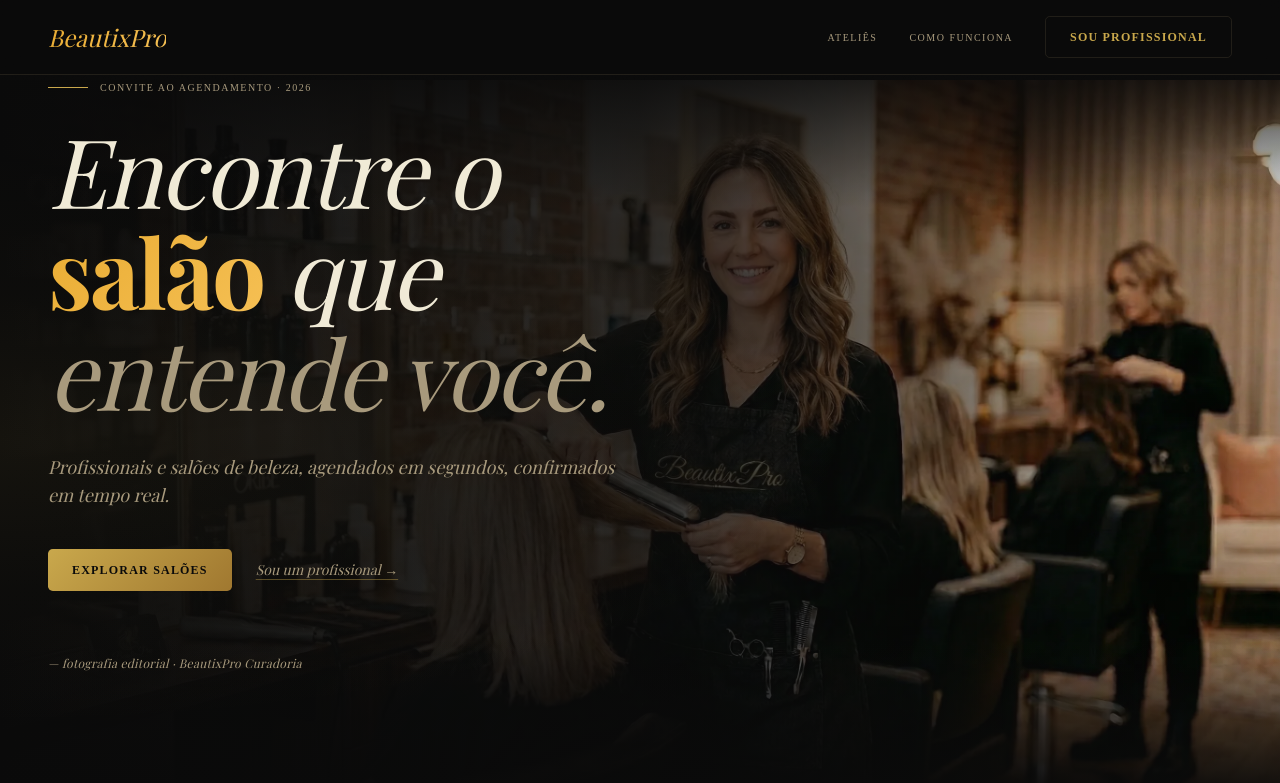
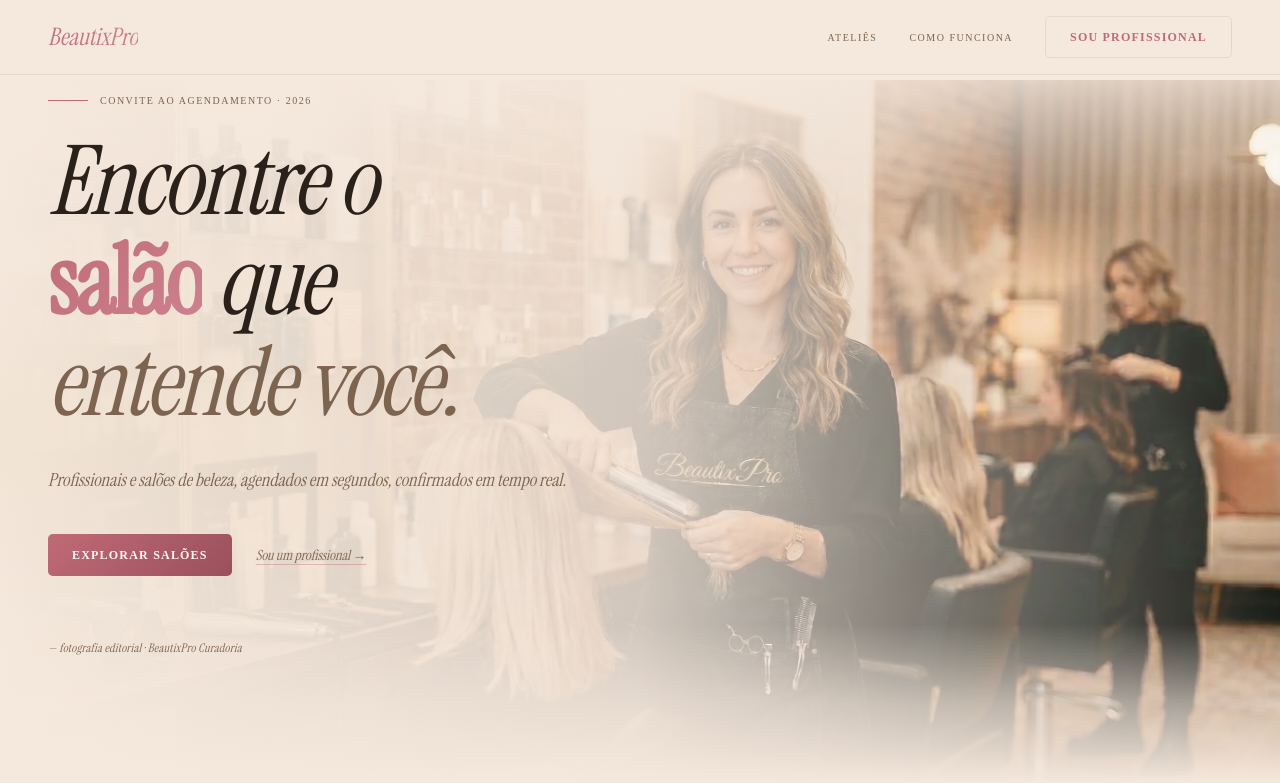
Before and after one commit to Felipe-Yasuo/beautixpro, a Next.js app: page / in a window 1280 px wide. Shown: the top 783 px of the page. Built offline with nearby package versions, Linux system fonts and the light colour scheme; no server answers; the database is empty.

Commit message:
style: substitui tema escuro dourado por paleta clara paper/terracota

```diff
--- a/src/app/globals.css
+++ b/src/app/globals.css
@@ -1,15 +1,13 @@
 @import "tailwindcss";
 @import "tw-animate-css";
 @import "shadcn/tailwind.css";
-
-@custom-variant dark (&:is(.dark *));
 
 @theme inline {
   /* Cores shadcn — mapeadas para os tokens do design system */
   --color-background: var(--background);
   --color-foreground: var(--foreground);
-  --font-sans: var(--font-inter), var(--font-geist-sans), ui-sans-serif, system-ui, sans-serif;
-  --font-serif: var(--font-playfair), Georgia, serif;
+  --font-sans: var(--font-archivo), ui-sans-serif, system-ui, sans-serif;
+  --font-serif: var(--font-instrument-serif), Georgia, serif;
   --font-mono: var(--font-geist-mono);
   --color-sidebar-ring: var(--sidebar-ring);
   --color-sidebar-border: var(--sidebar-border);
@@ -80,77 +78,78 @@
 
 :root {
   /* ── shadcn tokens (mantidos para compatibilidade) ── */
-  --background: #0e0e0e;
-  --foreground: #e5e2e1;
-  --card: #1c1b1b;
-  --card-foreground: #e5e2e1;
-  --popover: #1c1b1b;
-  --popover-foreground: #e5e2e1;
-  --primary: #f2ca50;
-  --primary-foreground: #3c2f00;
-  --secondary: #2a2a2a;
-  --secondary-foreground: #e5e2e1;
-  --muted: #1c1b1b;
-  --muted-foreground: #d0c5af;
-  --accent: #f2ca5022;
-  --accent-foreground: #f2ca50;
+  --background: #f5e8dd;
+  --foreground: #2b211b;
+  --card: #f4e6da;
+  --card-foreground: #2b211b;
+  --popover: #f4e6da;
+  --popover-foreground: #2b211b;
+  --primary: #c06a77;
+  --primary-foreground: #fff8f4;
+  --secondary: #ecdccc;
+  --secondary-foreground: #2b211b;
+  --muted: #ecdccc;
+  --muted-foreground: #7d6450;
+  --accent: #c06a7722;
+  --accent-foreground: #c06a77;
   --destructive: #ef4444;
-  --border: #4d463522;
-  --input: #1c1b1b;
-  --ring: #f2ca50;
+  --border: #2b211b1f;
+  --input: #ecdccc;
+  --ring: #c06a77;
   --radius: 0.375rem;
 
   /* Charts */
-  --chart-1: #f2ca50;
-  --chart-2: #e8c97a;
-  --chart-3: #c9a84c;
-  --chart-4: #a07830;
-  --chart-5: #6b5020;
+  --chart-1: #c06a77;
+  --chart-2: #cd8490;
+  --chart-3: #9a505c;
+  --chart-4: #7d6450;
+  --chart-5: #a08265;
 
   /* Sidebar */
-  --sidebar: #131313;
-  --sidebar-foreground: #e5e2e1;
-  --sidebar-primary: #f2ca50;
-  --sidebar-primary-foreground: #3c2f00;
-  --sidebar-accent: #f2ca5015;
-  --sidebar-accent-foreground: #f2ca50;
-  --sidebar-border: #4d463515;
-  --sidebar-ring: #f2ca50;
+  --sidebar: #f0ddd0;
+  --sidebar-foreground: #2b211b;
+  --sidebar-primary: #c06a77;
+  --sidebar-primary-foreground: #fff8f4;
+  --sidebar-accent: #c06a7715;
+  --sidebar-accent-foreground: #c06a77;
+  --sidebar-border: #2b211b15;
+  --sidebar-ring: #c06a77;
 
   /* ── Superfícies do Design System ── */
-  --surface-lowest: #0a0a0a;
-  /* era bg-[#0a0a0a] */
-  --surface-low: #0f0f0f;
-  /* era bg-[#0f0f0f] / bg-[#141414] */
-  --surface-high: #1a1a1a;
-  /* era bg-[#1a1a1a] */
-  --outline: #2a2a2a;
-  /* era border-[#2a2a2a] */
-  --outline-variant: #c9a84c22;
-  /* era border-[#c9a84c22] / border-[#c9a84c33] */
+  --surface-lowest: #f5e8dd;
+  /* bg-paper */
+  --surface-low: #f0ddd0;
+  /* bg-paper-mid */
+  --surface: #f4e6da;
+  --surface-container: #f4e6da;
+  /* bg-paper-soft */
+  --surface-high: #ecdac9;
+  --surface-bright: #ecdac9;
+  /* leve mais escuro que paper-soft, para elevação sutil */
 
-  --gold: #c9a84c;
-  /* era text-[#c9a84c] / bg-[#c9a84c] */
-  --gold-hover: #e8c97a;
-  /* era hover:bg-[#e8c97a] */
-  --gold-ghost: #c9a84c15;
-  /* era bg-[#c9a84c11] */
-  --gold-container: #a07830;
-  /* gradient pair sóbrio */
-  --on-gold: #0a0a0a;
-  /* era text-black */
+  --gold: #c06a77;
+  /* accent */
+  --gold-hover: #cd8490;
+  /* variação mais clara do accent */
+  --gold-dim: #c06a7733;
+  --gold-ghost: #c06a7715;
+  --gold-container: #9a505c;
+  /* accent-deep — ~20% mais escuro que #c06a77 */
+  --on-gold: #fff8f4;
+  /* texto sobre accent */
 
-  --on-surface: #f0ead6;
-  /* texto principal — ~13:1 contraste */
-  --on-surface-variant: #a89a7d;
-  /* texto secundário — ~7:1 contraste, AA+ */
-  --on-surface-dim: #7a6f5d;
-  /* placeholders / texto fraco — ~4.6:1, AA pass */
+  --on-surface: #2b211b;
+  /* ink-900 — texto principal */
+  --on-surface-variant: #7d6450;
+  /* ink-700 — texto secundário */
+  --on-surface-dim: #a08265;
+  /* ink-500 — placeholders / texto fraco */
+
   /* ── Bordas ── */
-  --outline: #4d4635;
-  /* borda padrão */
-  --outline-variant: #4d463559;
-  /* ghost border — 35% opacidade, visível */
+  --outline: #2b211b26;
+  /* borda padrão — ink sobre paper, sutil */
+  --outline-variant: #2b211b14;
+  /* ghost border — mais sutil ainda */
 }
 
 @layer base {
@@ -171,10 +170,10 @@
   input:-webkit-autofill:hover,
   input:-webkit-autofill:focus,
   input:-webkit-autofill:active {
-    -webkit-box-shadow: 0 0 0px 1000px #0a0a0a inset !important;
-    -webkit-text-fill-color: #f0ead6 !important;
-    caret-color: #f0ead6 !important;
-    background-color: #0a0a0a !important;
+    -webkit-box-shadow: 0 0 0px 1000px #f5e8dd inset !important;
+    -webkit-text-fill-color: #2b211b !important;
+    caret-color: #2b211b !important;
+    background-color: #f5e8dd !important;
     transition: background-color 5000s ease-in-out 0s;
   }
 }
@@ -386,7 +385,7 @@
 
   /* Gold gradient text */
   .text-gradient-gold {
-    background: linear-gradient(135deg, hsl(40 80% 55%), hsl(40 90% 65%));
+    background: linear-gradient(135deg, #c06a77, #cd8490);
     -webkit-background-clip: text;
     -webkit-text-fill-color: transparent;
     background-clip: text;
@@ -394,6 +393,6 @@
 
   /* Gold glow shadow */
   .shadow-gold {
-    box-shadow: 0 0 20px -5px hsl(40 80% 55% / 0.3);
+    box-shadow: 0 0 20px -5px rgb(192 106 119 / 0.3);
   }
 }
--- a/src/app/layout.tsx
+++ b/src/app/layout.tsx
@@ -1,27 +1,22 @@
 import type { Metadata } from "next";
-import { Geist, Geist_Mono, Playfair_Display, Inter } from "next/font/google";
+import { Geist_Mono, Instrument_Serif, Archivo } from "next/font/google";
 import "./globals.css";
 import { Toaster } from "@/components/ui/sonner";
-
-const geistSans = Geist({
-  variable: "--font-geist-sans",
-  subsets: ["latin"],
-});
 
 const geistMono = Geist_Mono({
   variable: "--font-geist-mono",
   subsets: ["latin"],
 });
 
-const playfair = Playfair_Display({
-  variable: "--font-playfair",
+const instrumentSerif = Instrument_Serif({
+  variable: "--font-instrument-serif",
   subsets: ["latin"],
-  weight: ["400", "700"],
+  weight: ["400"],
   style: ["normal", "italic"],
 });
 
-const inter = Inter({
-  variable: "--font-inter",
+const archivo = Archivo({
+  variable: "--font-archivo",
   subsets: ["latin"],
   weight: ["300", "400", "500", "600", "700"],
 });
@@ -41,7 +36,7 @@ export default function RootLayout({
 }>) {
   return (
     <html lang="pt-BR">
-      <body className={`${geistSans.variable} ${geistMono.variable} ${playfair.variable} ${inter.variable} antialiased`}>
+      <body className={`${geistMono.variable} ${instrumentSerif.variable} ${archivo.variable} antialiased`}>
         {children}
         <Toaster />
       </body>
```
